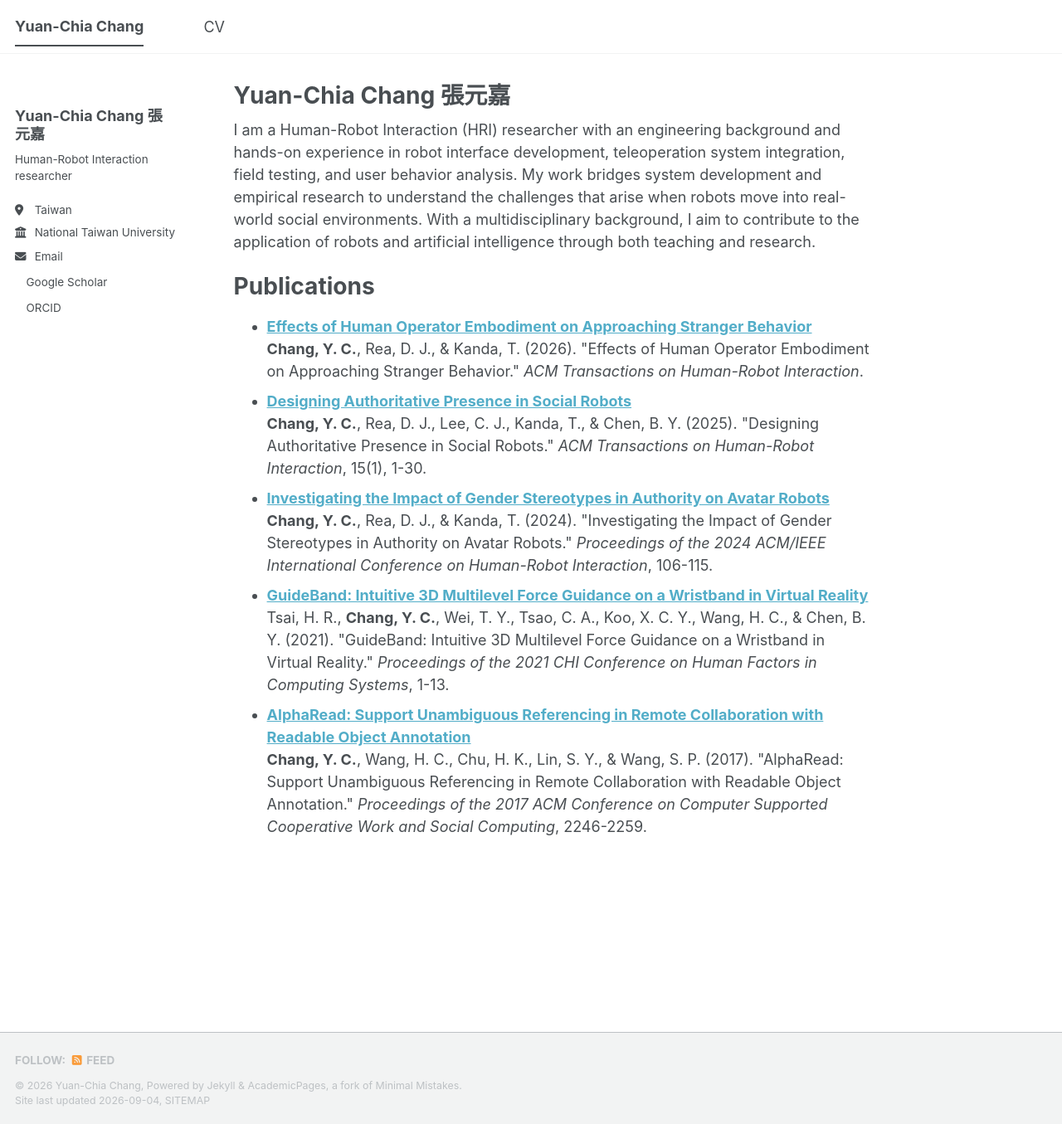
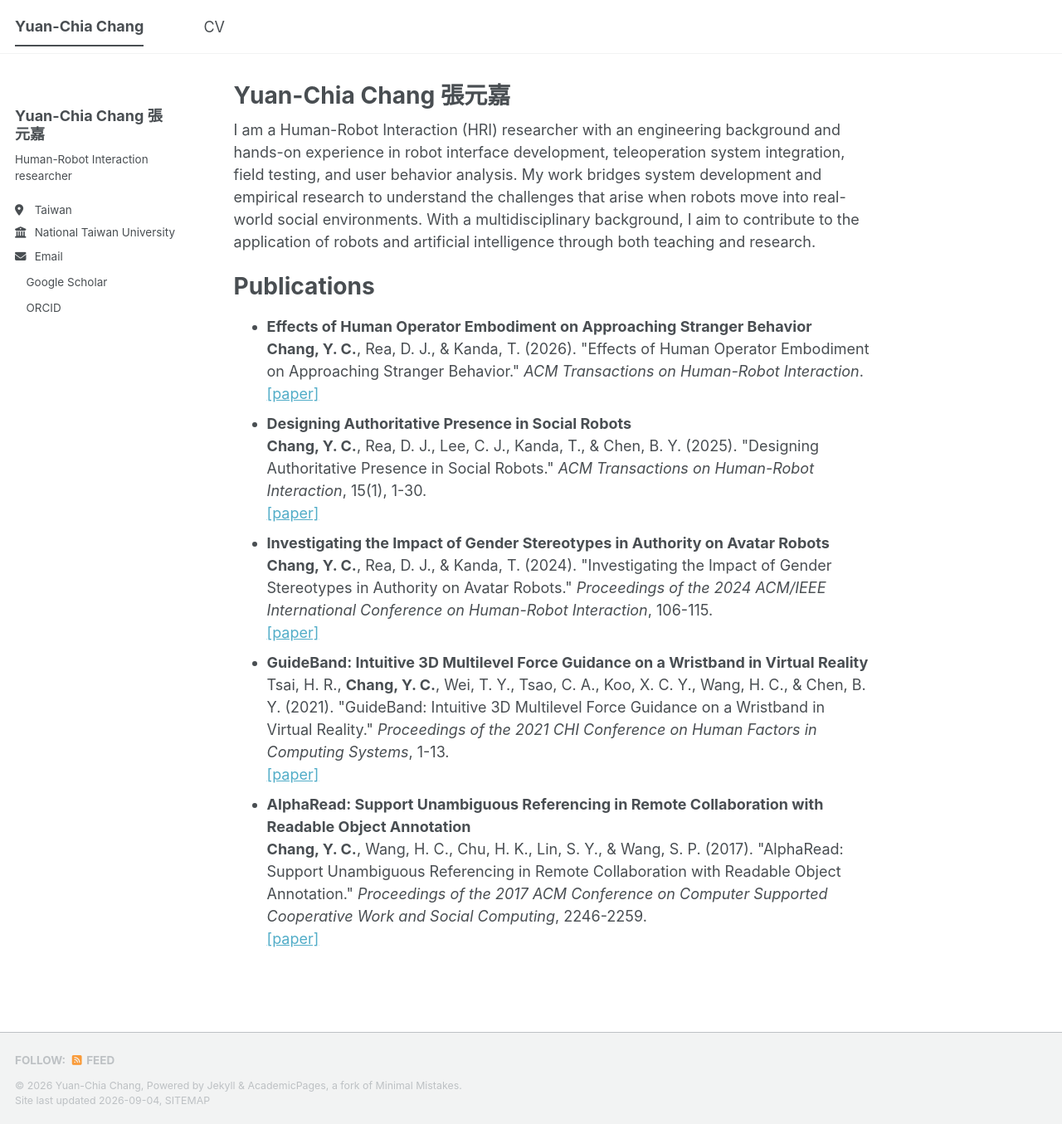
Before and after one commit to changyuanchia/changyuanchia.github.io, a Jekyll site: the page built from _pages/about.md, in a window 1280 px wide and 1355 px high. Shown: the whole window at 83% size. Built offline with Jekyll 4.4.1, drawn with Linux system fonts in a browser that asks for light colours; a style sheet for code colours, icons or effects is not loaded.

Commit message:
Link papers directly to publishers

```diff
--- a/_pages/about.md
+++ b/_pages/about.md
@@ -17,8 +17,9 @@ Publications
 <ul>
 {% for post in site.publications reversed %}
   <li>
-    <strong><a href="{{ site.baseurl }}{{ post.url }}">{{ post.title }}</a></strong><br>
-    {{ post.citation }}
+    <strong>{{ post.title }}</strong><br>
+    {{ post.citation }}<br>
+    {% if post.paperurl %}<a href="{{ post.paperurl }}">[paper]</a>{% endif %}
   </li>
 {% endfor %}
 </ul>
```
